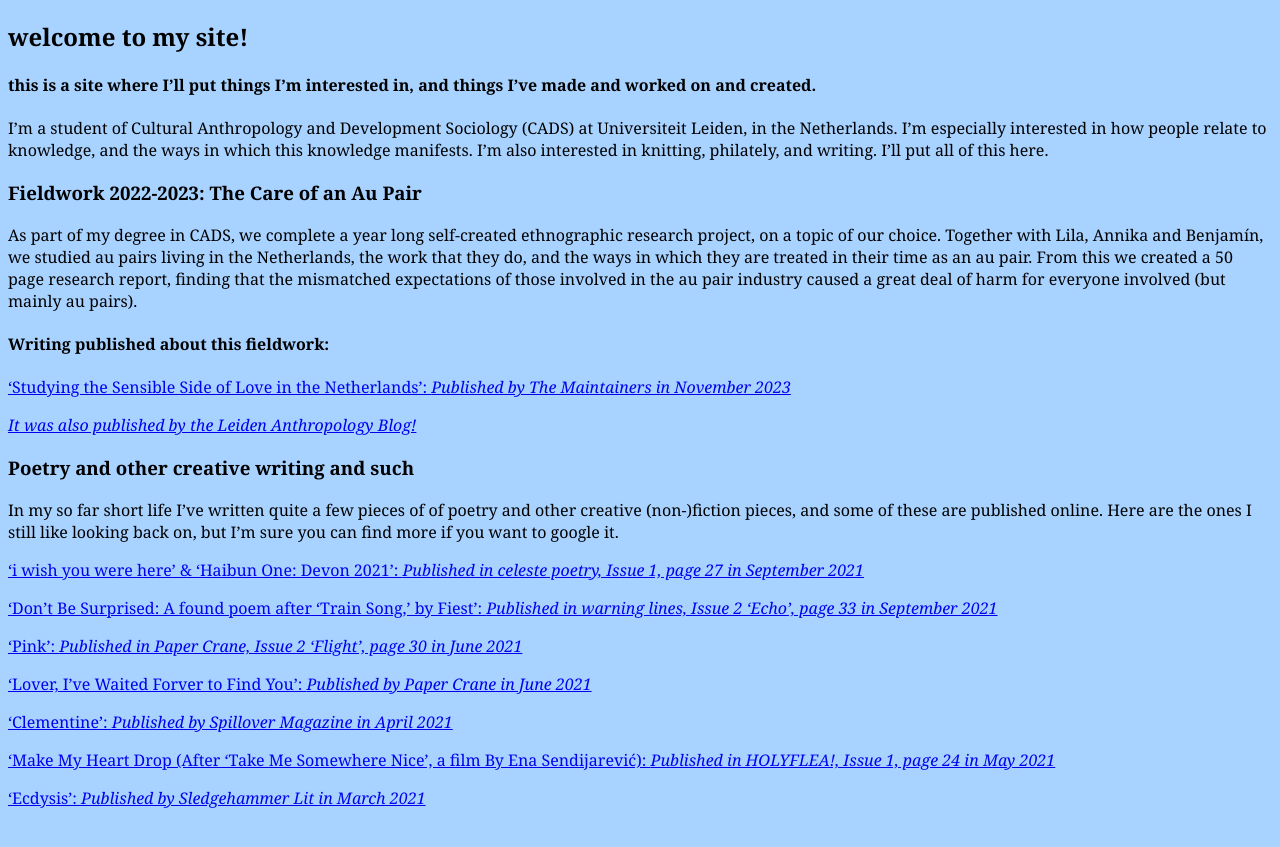
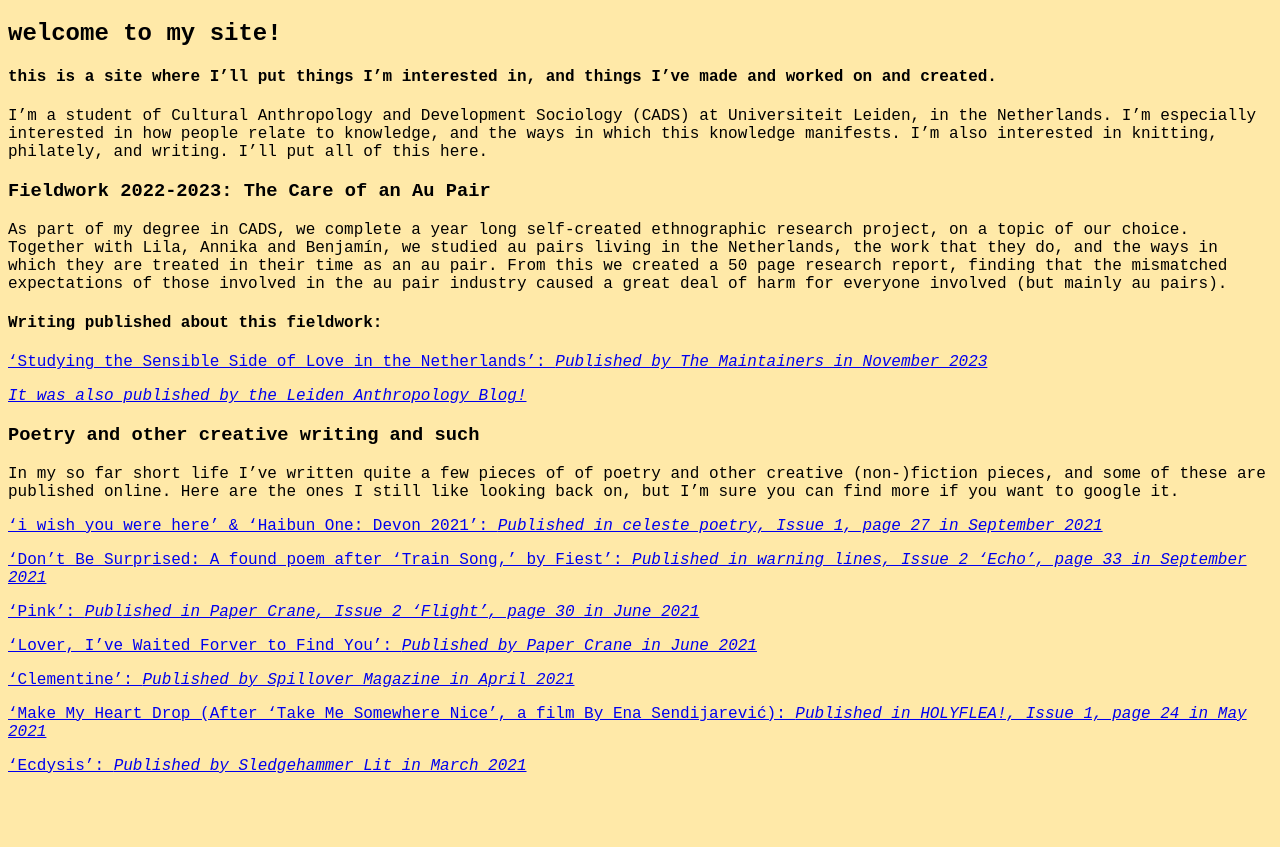
Before and after one commit to hollyz1jderveld/hollyz1jderveld.github.io, a Jekyll site: the page built from README.md, in a window 1280 px wide. Shown: the top 847 px of the page. Built offline with Jekyll 4.4.1, drawn with Linux system fonts in a browser that asks for light colours; our own code applies the rules of GitHub Pages for plain Markdown files.

Commit message:
Revert "bloop"
This reverts commit c2520cd187b65ab4676a1c2788a0016a8009f379.

```diff
--- a/assets/css/style.css
+++ b/assets/css/style.css
@@ -1,8 +1,8 @@
 /* @import "{{ minima }}"; */
 
 body {
-    background-color: #a8d2ff; /* Replace #ADD8E6 with your desired color code */
-    font-family: 'Georgia', monospace;
+    background-color: #ffe9a8; /* Replace #ADD8E6 with your desired color code */
+    font-family: 'Courier New', monospace;
 
 }
 
```
